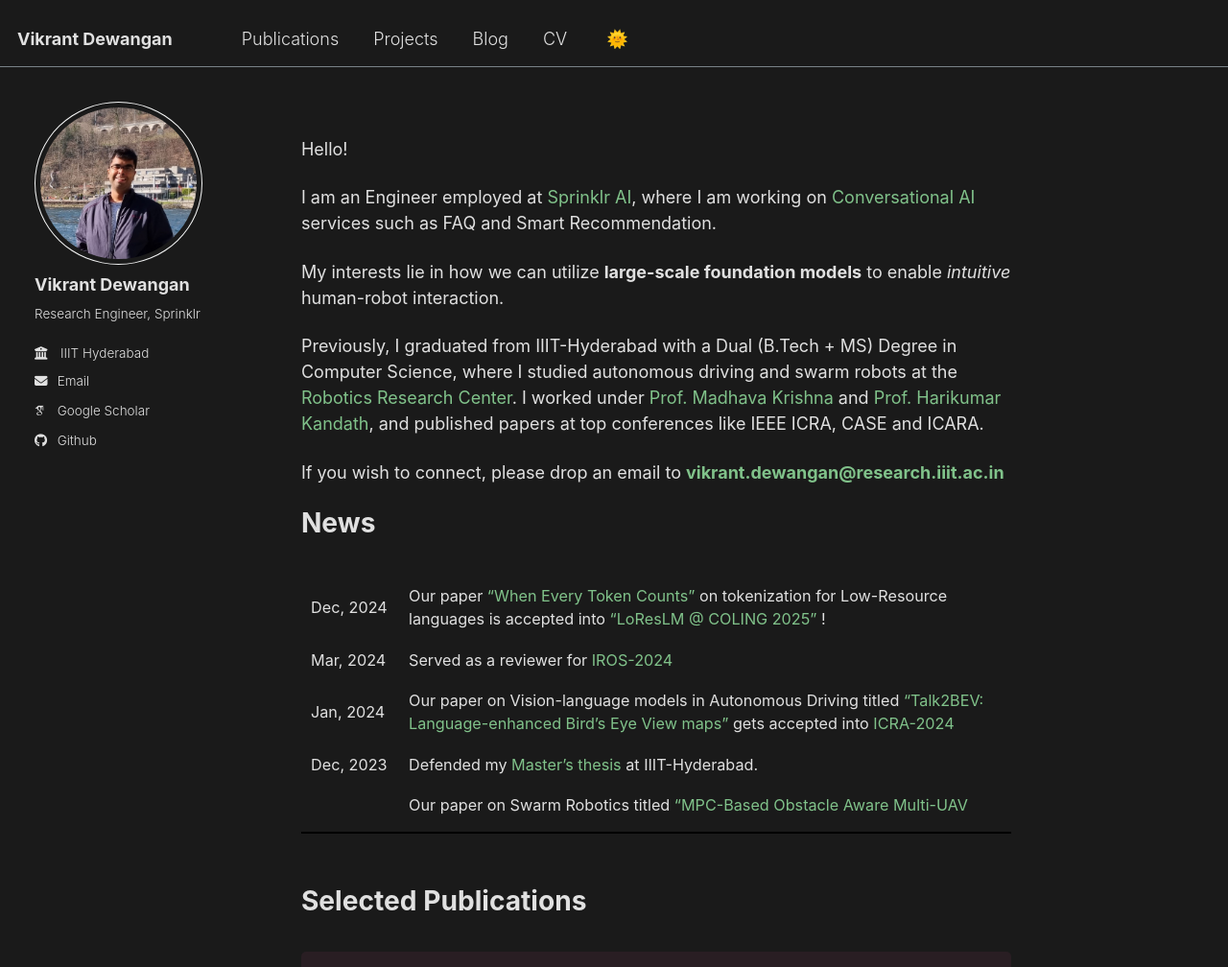
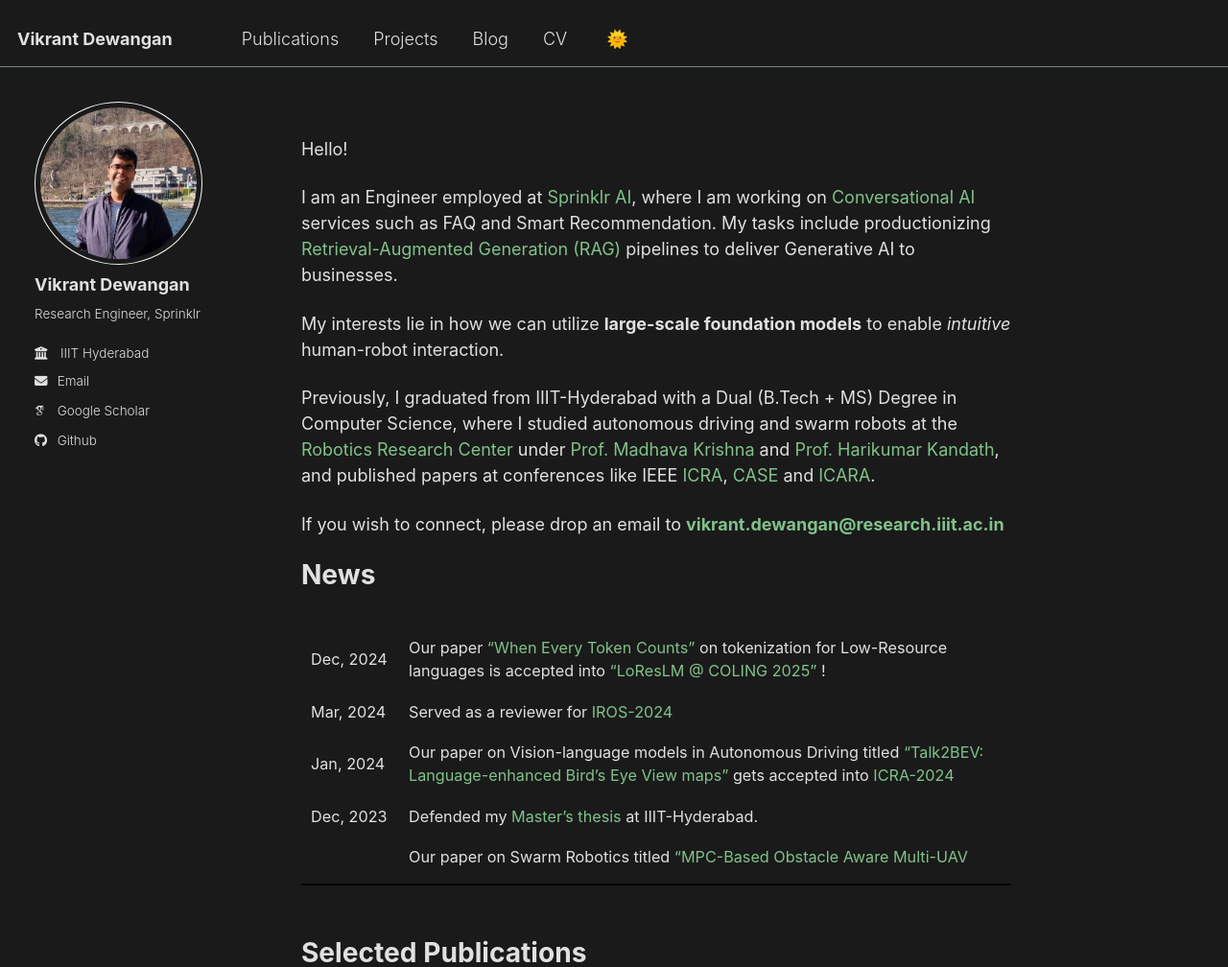
Before and after one commit to lordgavy01/lordgavy01.github.io, a Jekyll site: the page built from _pages/about.md, in a window 1280 px wide and 1400 px high, cut to the strip 0-1008 px from the top of the window. Shown: the whole strip at 96% size. Built offline with Jekyll 4.4.1, drawn with Linux system fonts in a browser that asks for light colours; some web fonts are replaced; some of the changed text lies outside the part shown.

Commit message:
added paper

```diff
--- a/_pages/about.md
+++ b/_pages/about.md
@@ -9,11 +9,11 @@ redirect_from:
 
 Hello!
 
-I am an Engineer employed at [Sprinklr AI](https://www.sprinklr.com/), where I am working on [Conversational AI]("https://www.sprinklr.com/products/customer-service/conversational-ai/") services such as FAQ and Smart Recommendation.
+I am an Engineer employed at [Sprinklr AI](https://www.sprinklr.com/), where I am working on [Conversational AI]("https://www.sprinklr.com/products/customer-service/conversational-ai/") services such as FAQ and Smart Recommendation. My tasks include productionizing [Retrieval-Augmented Generation (RAG)](https://www.sprinklr.com/blog/how-sprinklr-uses-RAG/) pipelines to deliver Generative AI to businesses.
 
 My interests lie in how we can utilize <b>large-scale foundation models</b> to enable <em>intuitive</em> human-robot interaction.
 
-Previously, I graduated from IIIT-Hyderabad with a Dual (B.Tech + MS) Degree in Computer Science, where I studied autonomous driving and swarm robots at the [Robotics Research Center](https://robotics.iiit.ac.in/). I worked under  [Prof. Madhava Krishna](https://scholar.google.com/citations?user=QDuPGHwAAAAJ&hl=en) and [Prof. Harikumar Kandath](https://www.researchgate.net/profile/Harikumar-Kandath), and published papers at top conferences like IEEE ICRA, CASE and ICARA.
+Previously, I graduated from IIIT-Hyderabad with a Dual (B.Tech + MS) Degree in Computer Science, where I studied autonomous driving and swarm robots at the [Robotics Research Center](https://robotics.iiit.ac.in/) under  [Prof. Madhava Krishna](https://scholar.google.com/citations?user=QDuPGHwAAAAJ&hl=en) and [Prof. Harikumar Kandath](https://www.researchgate.net/profile/Harikumar-Kandath), and published papers at conferences like IEEE [ICRA](https://2024.ieee-icra.org/), [CASE](https://case2023.org/) and [ICARA](https://www.icara.us/).
 
 If you wish to connect, please drop an email to [**vikrant.dewangan@research.iiit.ac.in**](mailto:vikrant.dewangan@research.iiit.ac.in)
 
```
Also changed, not shown: _data/publications.yml (+4 -4 lines), _data/selected_publications.yml (+4 -4 lines).
